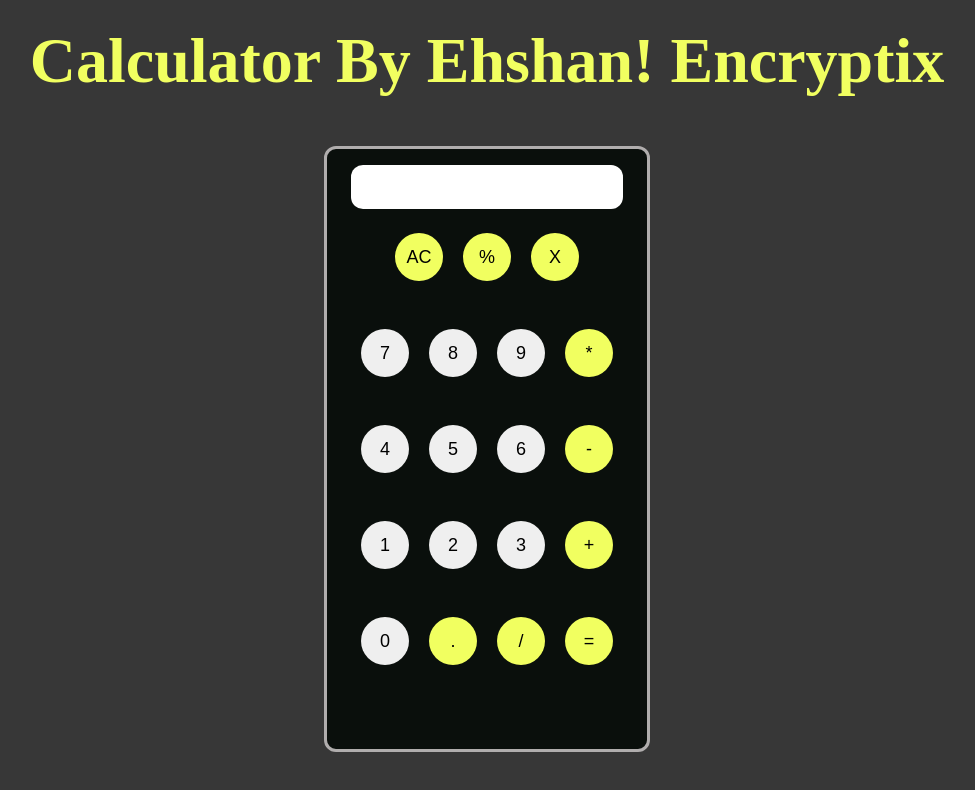
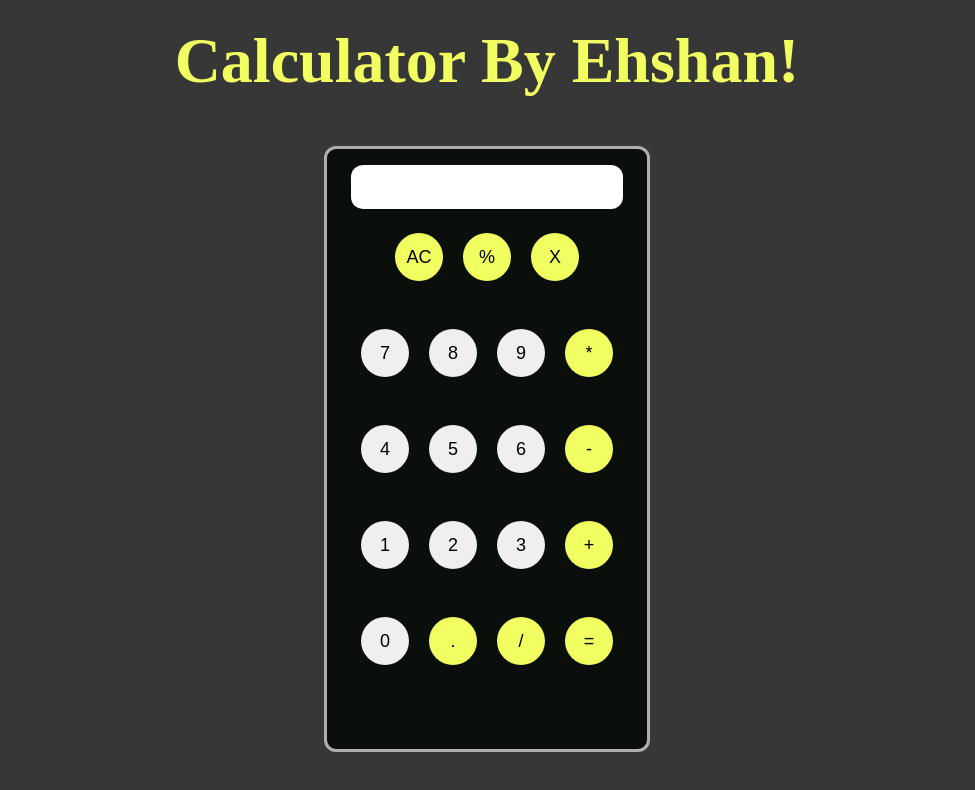
Before and after one commit to Mohammad-Ehshan/Calculator, a plain HTML site: page text.html in a window 1280 px wide. Shown: the whole page, without its empty margins (153-1128 px from the left). Drawn offline with Linux system fonts and the light colour scheme.

Commit message:
adding readme.md file

```diff
--- a/text.html
+++ b/text.html
@@ -7,7 +7,7 @@
     <link rel="stylesheet" href="style.css" />
   </head>
   <body>
-    <h1>Calculator By Ehshan! <span>Encryptix</span></h1>
+    <h1>Calculator By Ehshan!</h1>
     <div class="container">
       <input class="input" type="text"" />
       <div class="row">
```
Also changed, not shown: 1 other file.
